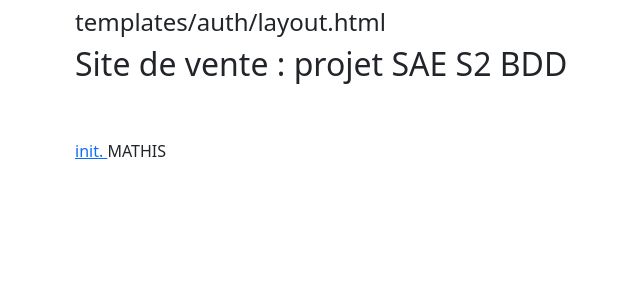
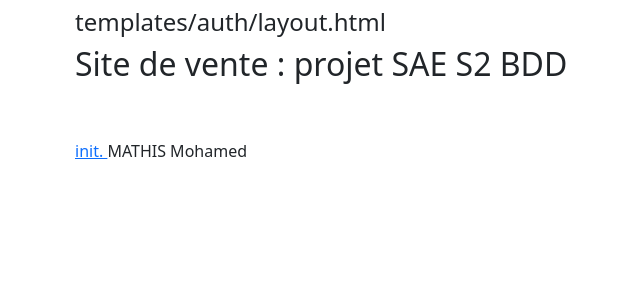
Before and after one commit to gmathix/vente-velos, a Flask app: page / in a window 1280 px wide. Shown: the part 64-364 px from the top of the page, without its empty margins (7-647 px from the left). Run offline with Flask 3, Linux system fonts and the light colour scheme; some libraries are stand-ins or nearby versions.

Commit message:
ajout prénom

```diff
--- a/templates/auth/layout.html
+++ b/templates/auth/layout.html
@@ -19,7 +19,8 @@
         <h4>templates/auth/layout.html</h4>
         <h2>Site de vente : projet SAE S2 BDD</h2>
         <br><br>
-        <a href="/base/init">init. </a> <a> MATHIS</a>
+        <a href="/base/init">init. </a> <a> MATHIS</a> Mohamed
+
 <br>    {% endblock %}
 </div><!-- /.container -->
 
```
